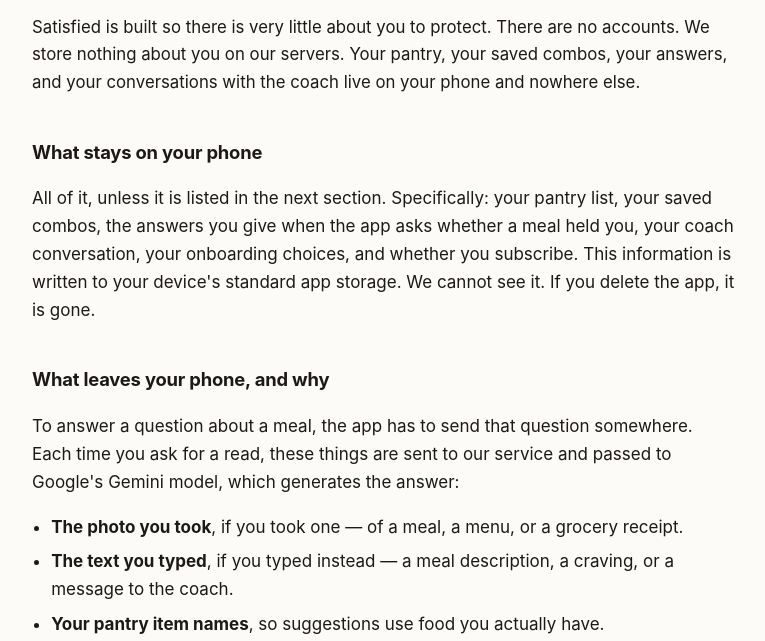
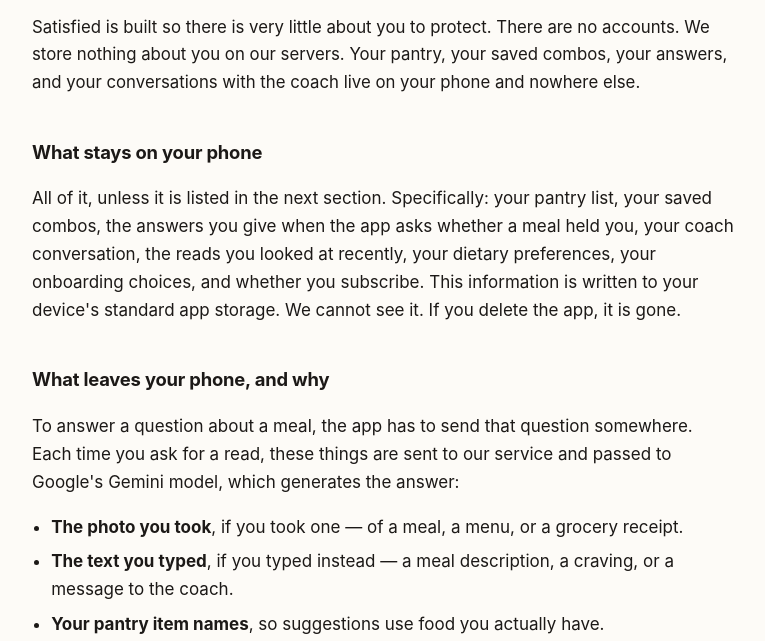
Before and after one commit to damianpalmerxd/satisfied-legal, a plain HTML site: page privacy.html in a window 1280 px wide. Shown: the part 154-795 px from the top of the page, without its empty margins (256-1021 px from the left). Drawn offline with Linux system fonts and the light colour scheme.

Commit message:
policy: name recent reads and dietary preferences

```diff
--- a/privacy.html
+++ b/privacy.html
@@ -30,7 +30,7 @@
 <p class="lede">Satisfied is built so there is very little about you to protect. There are no accounts. We store nothing about you on our servers. Your pantry, your saved combos, your answers, and your conversations with the coach live on your phone and nowhere else.</p>
 
 <h2>What stays on your phone</h2>
-<p>All of it, unless it is listed in the next section. Specifically: your pantry list, your saved combos, the answers you give when the app asks whether a meal held you, your coach conversation, your onboarding choices, and whether you subscribe. This information is written to your device's standard app storage. We cannot see it. If you delete the app, it is gone.</p>
+<p>All of it, unless it is listed in the next section. Specifically: your pantry list, your saved combos, the answers you give when the app asks whether a meal held you, your coach conversation, the reads you looked at recently, your dietary preferences, your onboarding choices, and whether you subscribe. This information is written to your device's standard app storage. We cannot see it. If you delete the app, it is gone.</p>
 
 <h2>What leaves your phone, and why</h2>
 <p>To answer a question about a meal, the app has to send that question somewhere. Each time you ask for a read, these things are sent to our service and passed to Google's Gemini model, which generates the answer:</p>
@@ -56,6 +56,7 @@
   <li>No calorie, macro, or nutrition numbers — the app does not calculate them for any purpose, including internally.</li>
   <li>No analytics, tracking, advertising identifiers, or third-party ad networks. There is no analytics software in this app.</li>
   <li>No location data.</li>
+  <li>No dietary preference is ever shared, sold, or used for anything but making a suggestion you can actually eat. Allergies are sent with a request so the answer is safe; nothing is stored on our side.</li>
   <li>No contacts, no microphone, no photo library scanning.</li>
 </ul>
 
```
